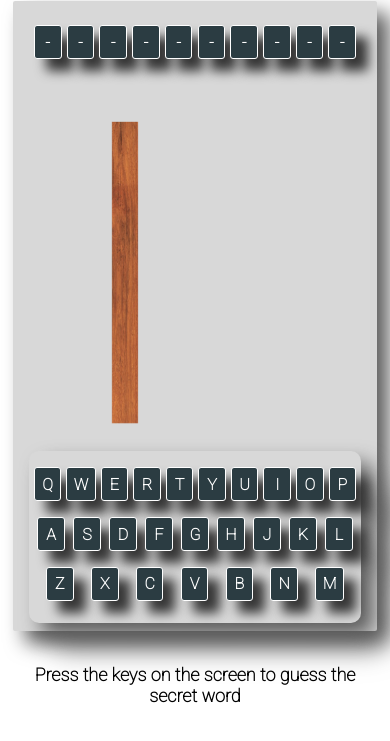
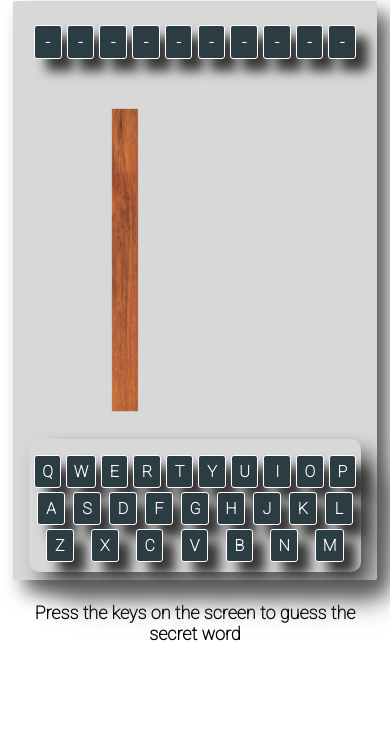
Before and after one commit to AlexVOiceover/Game, a plain HTML site: page index.html in a window 390 px wide. Shown: the part 59-800 px from the top of the page. Drawn offline with Linux system fonts and the light colour scheme.

Commit message:
Squish to keyboard to fit mobile

```diff
--- a/styles/my-styles.css
+++ b/styles/my-styles.css
@@ -114,6 +114,10 @@ img {
 .wrong {
     background-color: red;}
 
+
+
+
+
 @media all and (pointer:none) , (pointer:coarse) {
 
     h1 {margin-top: 0em;
@@ -134,7 +138,6 @@ img {
         gap: 0.5em;
         padding: 0.5em;
         column-gap: 0.5em;
-        row-gap: 0.5em;
         padding-left: 1em;
         padding-right: 1em;
         border-radius: 2px;
@@ -159,16 +162,20 @@ img {
         grid-row-end: 4;
         padding-left: 0em;
         padding-right: 0em;
-        padding-bottom: 0.4em;}
+        padding-bottom: 0.4em;
+        row-gap: 02.em;}
 
-    h2 {font-size: large;}
+    h2 {font-size: large;
+        margin-top: 0.2em;}
 
     p {margin-top: 0em;
         padding: 0.4em;
         font-size: medium;
         min-width: 0.8em;
         border-radius: 3px;
-        border-width: 1px; }
+        border-width: 1px;
+        margin-top: 0em;
+        margin-bottom: 0.2em;}
 
 
     section {margin-bottom: 1em;}
@@ -180,6 +187,7 @@ img {
 
     .flex-container-keyboard-line {
         padding: 0em;
+
          }
 
     .activeMessage {
@@ -187,7 +195,8 @@ img {
         font-size: large;
         cursor: pointer;
         border-style: solid;
-        border-radius: 10px;
+        border-radius: 3px;
+        border-width: 1px;
         padding: 1em;}
 
 
```
